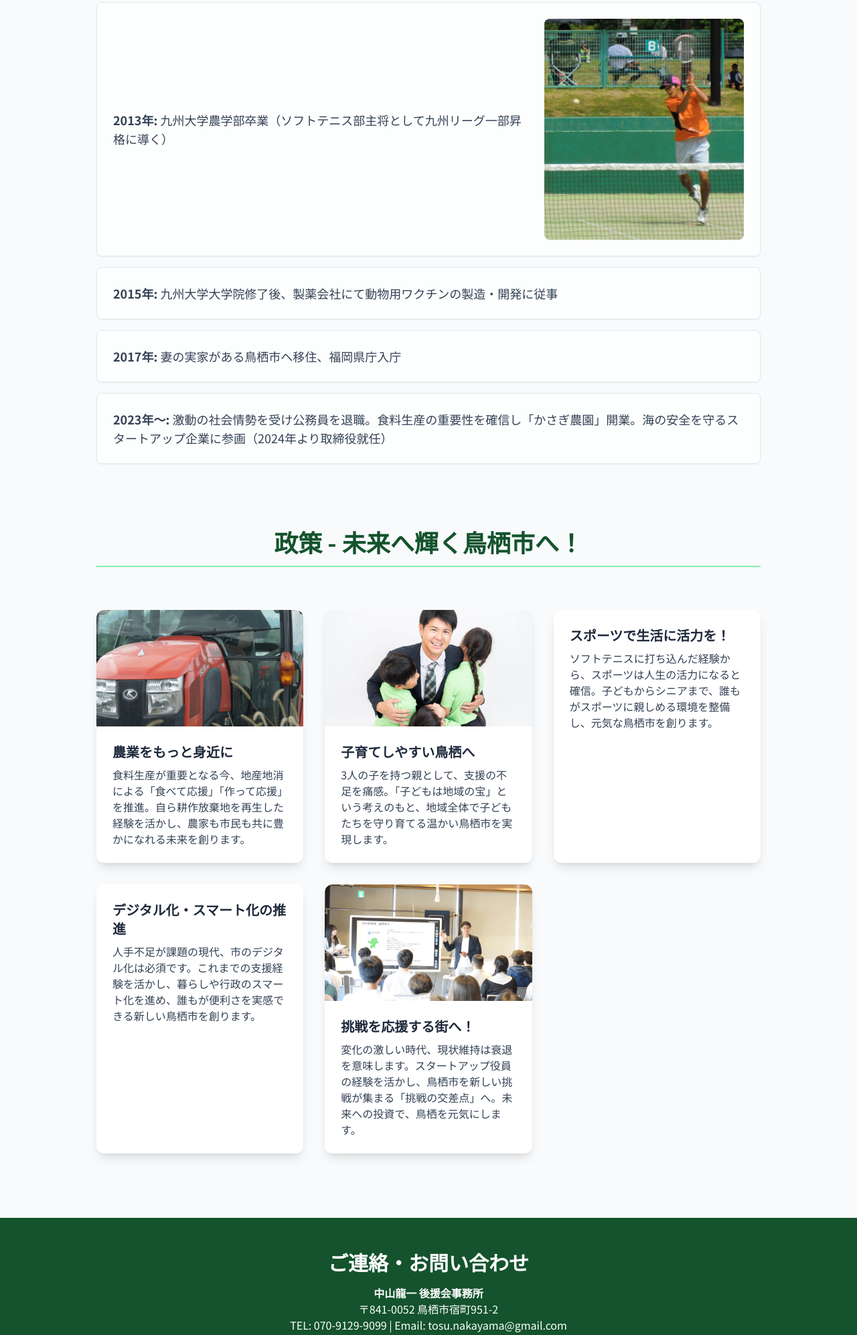
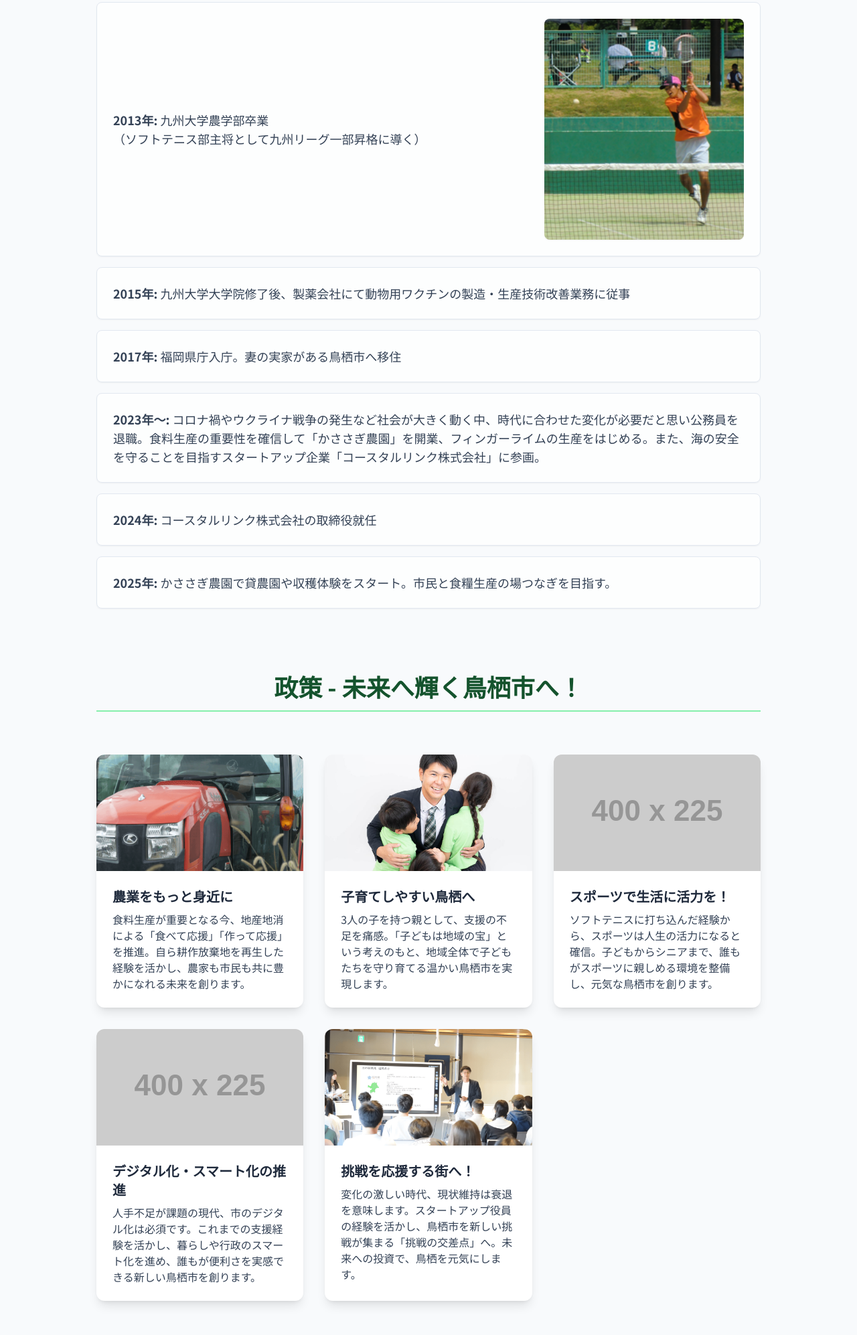
Before and after one commit to nakayama-ryu1/tosu-site, an Astro site: page / in a window 1280 px wide. Shown: the part 1930-3924 px from the top of the page at 67% size. Built offline with nearby package versions, Linux system fonts and the light colour scheme; Astro itself is replaced by a stand-in of ours; placeholder pictures from the web are drawn by us.

Commit message:
Update index.astro

```diff
--- a/src/pages/index.astro
+++ b/src/pages/index.astro
@@ -2,29 +2,15 @@
 import Layout from '../layouts/main.astro';
 ---
 <Layout title="中山龍一（なかやま りゅういち）公式サイト｜鳥栖市の未来を創る">
-  {/* ===== 改善点1: 全体のトーンを調整 =====
-  - 背景を無機質なグレー(gray)から、少し温かみのあるスレート(slate)に変更。
-  - 基本の文字色もslate系に統一し、全体的に落ち着いたモダンな印象に。
-  */}
   <div class="bg-slate-50 text-slate-700">
     <header class="text-center py-16 px-4 md:py-20">
       <img src="/main-photo.png" alt="野菜を手にする中山龍一" class="max-w-4xl mx-auto w-full rounded-2xl shadow-2xl mb-12">
-      {/* ===== 改善点2: メイン見出しの視認性向上 =====
-      - 見出しの色をより濃い緑(green-900)にして力強さを出しつつ、サブテキストは少し色を抑えて(slate-600)メリハリをつけました。
-      */}
       <h1 class="text-5xl md:text-6xl font-black text-green-900">中山 龍一 <span class="text-3xl md:text-4xl font-bold">（なかやま りゅういち）</span></h1>
       <p class="mt-4 text-xl md:text-2xl text-slate-600 font-semibold">食と農で未来を支える</p>
     </header>
 
-    {/* ===== 改善点3: セクション間の余白を再設計 =====
-    - space-y-24からspace-y-20に少し詰め、代わりに各セクションの内側に余白(padding)を持たせることで、よりリズミカルでまとまりのあるレイアウトにしました。
-    */}
     <main class="max-w-5xl mx-auto px-4 space-y-20 md:space-y-24 my-20 md:my-24">
       <section id="profile" class="scroll-mt-16">
-        {/* ===== 改善点4: セクション見出しを洗練 =====
-        - 太い下線を、細く柔らかなアクセント(border-green-300)に変更。圧迫感をなくし、モダンな印象に。
-        - 見出しとコンテンツの間の余白(mb-16)を少し広げ、情報の区切りを明確に。
-        */}
         <h2 class="text-4xl font-bold text-center text-green-900 border-b-2 border-green-300 pb-4 mb-12 md:mb-16">プロフィール</h2>
         <div class="grid md:grid-cols-3 gap-8 md:gap-12 items-center">
           <img src="/profile-photo.png" alt="中山龍一 プロフィール写真" class="w-56 h-56 md:w-64 md:h-64 rounded-full mx-auto object-cover border-8 border-white shadow-lg">
@@ -37,27 +23,36 @@ import Layout from '../layouts/main.astro';
         </div>
       </section>
 
+      {/* ===== 経歴セクションをご要望に合わせて更新 ===== */}
       <section id="career" class="scroll-mt-16">
         <h2 class="text-4xl font-bold text-center text-green-900 border-b-2 border-green-300 pb-4 mb-12 md:mb-16">経歴</h2>
-        {/* ===== 改善点5: 経歴リストのデザインを改善 =====
-        - 各項目に枠線(border)を追加し、背景を少しだけ透過させる(bg-white/80)ことで、軽やかさと情報の区別しやすさを両立させました。
-        - 影(shadow)を少し控えめにし、上品な印象に。
-        */}
         <ul class="space-y-4">
           <li class="bg-white/80 border border-slate-200 p-6 rounded-lg shadow-sm"><p class="text-lg"><strong>1991年:</strong> 鹿児島県鹿児島市で誕生</p></li>
           <li class="bg-white/80 border border-slate-200 p-6 rounded-lg shadow-sm"><p class="text-lg"><strong>2009年:</strong> 鹿児島県立甲南高等学校卒業（ソフトテニスでインターハイ・国体出場）</p></li>
           <li class="bg-white/80 border border-slate-200 p-6 rounded-lg shadow-sm overflow-hidden">
             <div class="grid md:grid-cols-3 gap-6 items-center">
-              <div class="md:col-span-2"><p class="text-lg"><strong>2013年:</strong> 九州大学農学部卒業（ソフトテニス部主将として九州リーグ一部昇格に導く）</p></div>
-              <div class="md:col-span-1"><img src="/tennis-photo.png" alt="ソフトテニスをする中山龍一" class="rounded-lg shadow-sm w-full h-auto"></div>
+              <div class="md:col-span-2">
+                <p class="text-lg">
+                  <strong>2013年:</strong> 九州大学農学部卒業<br>（ソフトテニス部主将として九州リーグ一部昇格に導く）
+                </p>
+              </div>
+              {/* 画像の幅を少し小さく調整 */}
+              <div class="md:col-span-1 flex justify-center md:justify-end">
+                <img src="/tennis-photo.png" alt="ソフトテニスをする中山龍一" class="rounded-lg shadow-sm w-full max-w-xs h-auto">
+              </div>
             </div>
           </li>
-          <li class="bg-white/80 border border-slate-200 p-6 rounded-lg shadow-sm"><p class="text-lg"><strong>2015年:</strong> 九州大学大学院修了後、製薬会社にて動物用ワクチンの製造・開発に従事</p></li>
-          <li class="bg-white/80 border border-slate-200 p-6 rounded-lg shadow-sm"><p class="text-lg"><strong>2017年:</strong> 妻の実家がある鳥栖市へ移住、福岡県庁入庁</p></li>
-          <li class="bg-white/80 border border-slate-200 p-6 rounded-lg shadow-sm"><p class="text-lg"><strong>2023年〜:</strong> 激動の社会情勢を受け公務員を退職。食料生産の重要性を確信し「かさぎ農園」開業。海の安全を守るスタートアップ企業に参画（2024年より取締役就任）</p></li>
+          <li class="bg-white/80 border border-slate-200 p-6 rounded-lg shadow-sm"><p class="text-lg"><strong>2015年:</strong> 九州大学大学院修了後、製薬会社にて動物用ワクチンの製造・生産技術改善業務に従事</p></li>
+          <li class="bg-white/80 border border-slate-200 p-6 rounded-lg shadow-sm"><p class="text-lg"><strong>2017年:</strong> 福岡県庁入庁。妻の実家がある鳥栖市へ移住</p></li>
+          <li class="bg-white/80 border border-slate-200 p-6 rounded-lg shadow-sm">
+            <p class="text-lg"><strong>2023年〜:</strong> コロナ禍やウクライナ戦争の発生など社会が大きく動く中、時代に合わせた変化が必要だと思い公務員を退職。食料生産の重要性を確信して「かささぎ農園」を開業、フィンガーライムの生産をはじめる。また、海の安全を守ることを目指すスタートアップ企業「コースタルリンク株式会社」に参画。</p>
+          </li>
+          <li class="bg-white/80 border border-slate-200 p-6 rounded-lg shadow-sm"><p class="text-lg"><strong>2024年:</strong> コースタルリンク株式会社の取締役就任</p></li>
+          <li class="bg-white/80 border border-slate-200 p-6 rounded-lg shadow-sm"><p class="text-lg"><strong>2025年:</strong> かささぎ農園で貸農園や収穫体験をスタート。市民と食糧生産の場つなぎを目指す。</p></li>
         </ul>
       </section>
 
+      {/* ===== 政策セクションをご要望に合わせて更新 ===== */}
       <section id="policy" class="scroll-mt-16">
         <h2 class="text-4xl font-bold text-center text-green-900 border-b-2 border-green-300 pb-4 mb-12 md:mb-16">政策 - 未来へ輝く鳥栖市へ！</h2>
         <div class="grid md:grid-cols-2 lg:grid-cols-3 gap-8">
@@ -79,14 +74,31 @@ import Layout from '../layouts/main.astro';
               <p>3人の子を持つ親として、支援の不足を痛感。「子どもは地域の宝」という考えのもと、地域全体で子どもたちを守り育てる温かい鳥栖市を実現します。</p>
             </div>
           </div>
-          <div class="bg-white p-6 rounded-xl shadow-lg hover:shadow-2xl hover:-translate-y-2 transition-all duration-300">
-            <h3 class="text-xl font-bold mb-2 flex items-center text-slate-800"> スポーツで生活に活力を！</h3>
-            <p>ソフトテニスに打ち込んだ経験から、スポーツは人生の活力になると確信。子どもからシニアまで、誰もがスポーツに親しめる環境を整備し、元気な鳥栖市を創ります。</p>
+
+          {/* ===== ここに画像を追加しました ===== */}
+          <div class="bg-white rounded-xl shadow-lg flex flex-col overflow-hidden hover:shadow-2xl hover:-translate-y-2 transition-all duration-300">
+            <div class="aspect-w-16 aspect-h-9">
+              {/* TODO: あとで `src` の中身を、ご自身の画像のパス（例: /sports-photo.png）に書き換えてください */}
+              <img src="https://placehold.jp/400x225.png?text=スポーツ" alt="スポーツで生活に活力を！" class="w-full h-full object-cover">
+            </div>
+            <div class="p-6 flex-grow">
+              <h3 class="text-xl font-bold mb-2 flex items-center text-slate-800"> スポーツで生活に活力を！</h3>
+              <p>ソフトテニスに打ち込んだ経験から、スポーツは人生の活力になると確信。子どもからシニアまで、誰もがスポーツに親しめる環境を整備し、元気な鳥栖市を創ります。</p>
+            </div>
           </div>
-          <div class="bg-white p-6 rounded-xl shadow-lg hover:shadow-2xl hover:-translate-y-2 transition-all duration-300">
-            <h3 class="text-xl font-bold mb-2 flex items-center text-slate-800"> デジタル化・スマート化の推進</h3>
-            <p>人手不足が課題の現代、市のデジタル化は必須です。これまでの支援経験を活かし、暮らしや行政のスマート化を進め、誰もが便利さを実感できる新しい鳥栖市を創ります。</p>
+
+          {/* ===== ここに画像を追加しました ===== */}
+          <div class="bg-white rounded-xl shadow-lg flex flex-col overflow-hidden hover:shadow-2xl hover:-translate-y-2 transition-all duration-300">
+            <div class="aspect-w-16 aspect-h-9">
+              {/* TODO: あとで `src` の中身を、ご自身の画像のパス（例: /digital-photo.png）に書き換えてください */}
+              <img src="https://placehold.jp/400x225.png?text=デジタル化" alt="デジタル化・スマート化の推進" class="w-full h-full object-cover">
+            </div>
+            <div class="p-6 flex-grow">
+              <h3 class="text-xl font-bold mb-2 flex items-center text-slate-800"> デジタル化・スマート化の推進</h3>
+              <p>人手不足が課題の現代、市のデジタル化は必須です。これまでの支援経験を活かし、暮らしや行政のスマート化を進め、誰もが便利さを実感できる新しい鳥栖市を創ります。</p>
+            </div>
           </div>
+
           <div class="bg-white rounded-xl shadow-lg flex flex-col overflow-hidden hover:shadow-2xl hover:-translate-y-2 transition-all duration-300">
             <div class="aspect-w-16 aspect-h-9">
               <img src="/event-photo.png" alt="スタートアップイベントで講演している写真" class="w-full h-full object-cover">
@@ -100,11 +112,6 @@ import Layout from '../layouts/main.astro';
       </section>
     </main>
 
-    {/* ===== 改善点6: フッターのデザインを調整 =====
-    - 背景色を濃い緑(green-900)に統一し、引き締まった印象に。
-    - SNSリンクのホバーエフェクトを色の変化に変更し、よりインタラクティブに。
-    - text-3次というタイポを修正。
-    */}
     <footer class="bg-green-900 text-white text-center mt-24 py-12 px-4">
       <h2 class="text-3xl font-bold mb-4">ご連絡・お問い合わせ</h2>
       <p class="font-bold">中山龍一 後援会事務所</p>
```
